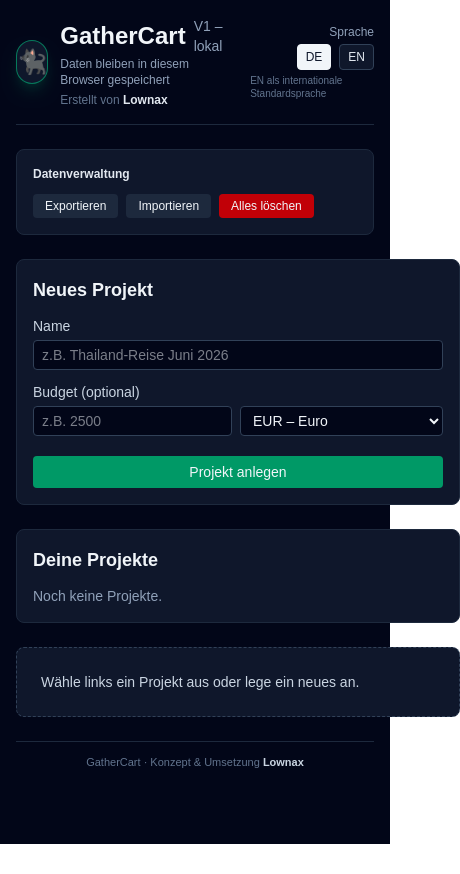
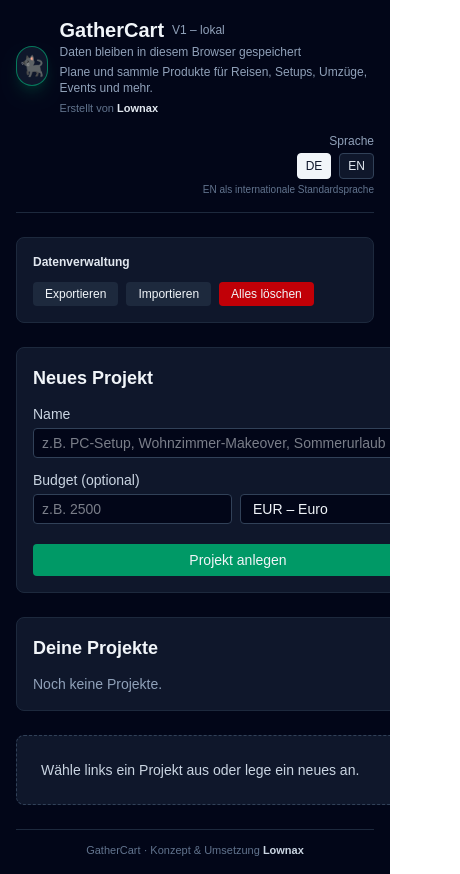
Before and after one commit to Lownax/gathercart, a Next.js app: page / in a window 390 px wide. Shown: the whole page, 460 px wide, since content can reach past the window. Before the commit the page ends 844 px from the top, so only its background shows below. Built offline with nearby package versions, Linux system fonts and the light colour scheme.

Commit message:
Update GatherCart description and placeholders

```diff
--- a/app/page.tsx
+++ b/app/page.tsx
@@ -188,9 +188,7 @@ export default function Home() {
 
     setProjects((prev) =>
       prev.map((p) =>
-        p.id === selectedProject.id
-          ? { ...p, items: [...p.items, newItem] }
-          : p
+        p.id === selectedProject.id ? { ...p, items: [...p.items, newItem] } : p
       )
     );
 
@@ -609,21 +607,21 @@ export default function Home() {
   }
 
   return (
-    <main className="min-h-screen bg-slate-950 text-slate-100 p-4">
+    <main className="min-h-screen bg-slate-950 text-slate-100 p-4 overflow-x-hidden">
       <div className="max-w-5xl mx-auto space-y-6">
         {/* Header mit Panther-Lownax-Branding */}
-        <header className="border-b border-slate-800 pb-4 flex items-center justify-between gap-4">
+        <header className="border-b border-slate-800 pb-4 flex flex-col gap-4 sm:flex-row sm:items-center sm:justify-between">
           <div className="flex items-center gap-3">
             {/* „Panther“-Logo (neutral gehalten) */}
-            <div className="w-11 h-11 rounded-full bg-slate-900 border border-emerald-500/60 flex items-center justify-center shadow-lg shadow-emerald-900/40">
-              <span className="text-2xl" aria-hidden="true">
+            <div className="w-10 h-10 sm:w-11 sm:h-11 rounded-full bg-slate-900 border border-emerald-500/60 flex items-center justify-center shadow-lg shadow-emerald-900/40">
+              <span className="text-xl sm:text-2xl" aria-hidden="true">
                 🐈‍⬛
               </span>
             </div>
             <div>
-              <h1 className="text-2xl font-bold flex items-center gap-2">
+              <h1 className="text-xl sm:text-2xl font-bold flex flex-wrap items-center gap-2">
                 GatherCart{" "}
-                <span className="text-slate-400 text-sm font-normal">
+                <span className="text-slate-400 text-xs sm:text-sm font-normal">
                   {tr("V1 – lokal", "V1 – local")}
                 </span>
               </h1>
@@ -633,11 +631,15 @@ export default function Home() {
                   "Data stays in this browser"
                 )}
               </span>
-              <span className="block text-xs text-slate-500 mt-1">
+              <span className="block text-xs text-slate-400 mt-1">
+                {tr(
+                  "Plane und sammle Produkte für Reisen, Setups, Umzüge, Events und mehr.",
+                  "Plan and organize items for trips, setups, moves, events and more."
+                )}
+              </span>
+              <span className="block text-[11px] text-slate-500 mt-1">
                 {tr("Erstellt von", "Created by")}{" "}
-                <span className="font-semibold text-slate-200">
-                  Lownax
-                </span>
+                <span className="font-semibold text-slate-200">Lownax</span>
               </span>
             </div>
           </div>
@@ -725,8 +727,8 @@ export default function Home() {
                     value={projectName}
                     onChange={(e) => setProjectName(e.target.value)}
                     placeholder={tr(
-                      "z.B. Thailand-Reise Juni 2026",
-                      "e.g. Thailand trip June 2026"
+                      "z.B. PC-Setup, Wohnzimmer-Makeover, Sommerurlaub",
+                      "e.g. PC setup, living room makeover, summer trip"
                     )}
                   />
                 </div>
@@ -1063,8 +1065,8 @@ export default function Home() {
                         value={itemName}
                         onChange={(e) => setItemName(e.target.value)}
                         placeholder={tr(
-                          "z.B. Flug Berlin–Bangkok",
-                          "e.g. Flight Berlin–Bangkok"
+                          "z.B. Flug, Hotel, Monitor, Kamera",
+                          "e.g. flight, hotel, monitor, camera"
                         )}
                       />
                     </div>
@@ -1077,8 +1079,8 @@ export default function Home() {
                         value={itemShop}
                         onChange={(e) => setItemShop(e.target.value)}
                         placeholder={tr(
-                          "z.B. Etihad, Amazon...",
-                          "e.g. Etihad, Amazon..."
+                          "z.B. MediaMarkt, Amazon, Airline...",
+                          "e.g. Amazon, local store, airline..."
                         )}
                       />
                     </div>
@@ -1129,8 +1131,8 @@ export default function Home() {
                         value={itemNote}
                         onChange={(e) => setItemNote(e.target.value)}
                         placeholder={tr(
-                          "z.B. Alternative Airline, nur Handgepäck möglich...",
-                          "e.g. alternative airline, hand luggage only..."
+                          "z.B. Rabattcode, Lieferzeit, Alternativen...",
+                          "e.g. discount code, delivery time, alternatives..."
                         )}
                       />
                     </div>
```
